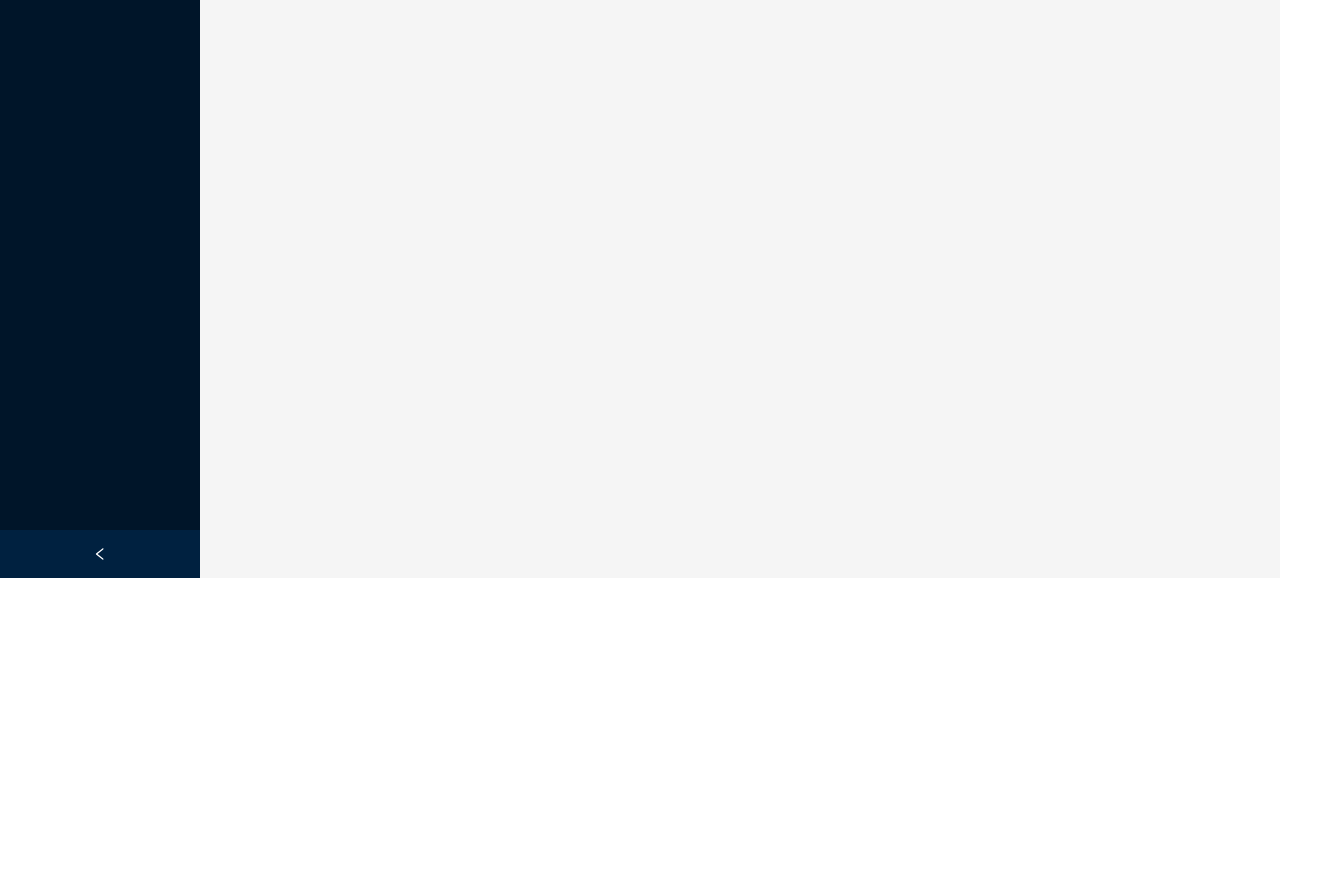
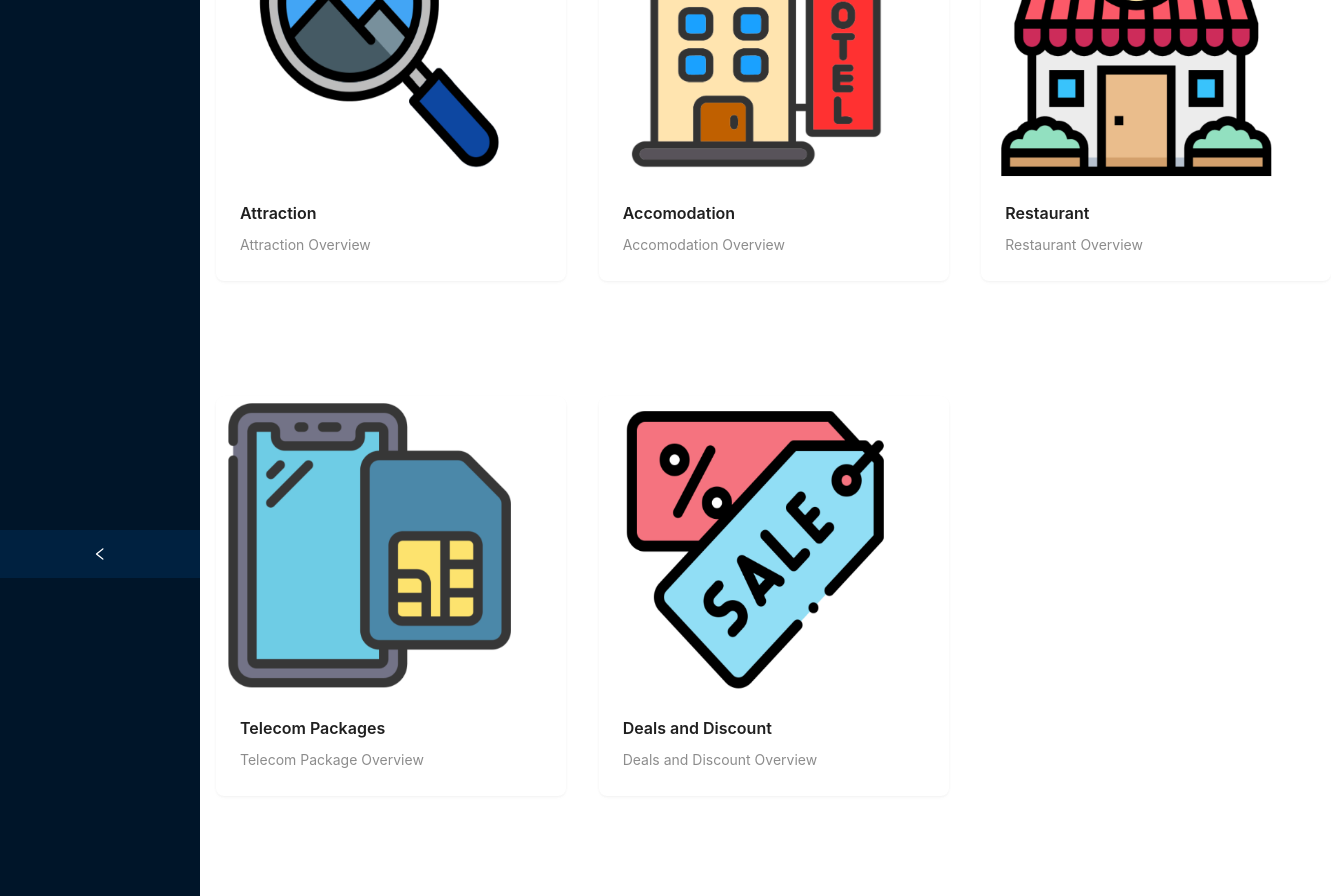
Before and after one commit to tt02-capstone/tt02-admin-portal, a React (Create React App) app: page /home in a window 1280 px wide. Shown: the part 222-1118 px from the top of the page, 1331 px wide, since content can reach past the window. Before the commit the page ends 800 px from the top, so only its background shows below. Built offline with nearby package versions, Linux system fonts and the light colour scheme; sample sign-in values are in the browser's storage.

Commit message:
view categories + view all attractions + view attraction details

```diff
--- a/src/App.js
+++ b/src/App.js
@@ -9,6 +9,7 @@ import React, { useEffect, useState } from "react";
 import { MailOutlined } from '@ant-design/icons';
 import LogoutIcon from '@mui/icons-material/Logout';
 import {Footer} from "antd/es/layout/layout";
+import Attraction from "./pages/Attraction";
 function App() {
 
   const navigate = useNavigate();
@@ -23,9 +24,12 @@ function App() {
   ];
 
   const onClickNewTab = (tab) => {
-      setCurrentTab(tab.key);
+      console.log(tab.key);
       if (tab.key == '/') {
         localStorage.removeItem("user");
+        navigate(tab.key);
+      } else {
+        setCurrentTab(tab.key);
         navigate(tab.key);
       }
   };
@@ -43,6 +47,7 @@ function App() {
           <Route path="/" element={<Login />} />
           <Route path="/home" element={<Home />} />
           <Route path="/createAdmin" element={<CreateAdmin />} />
+          <Route path="/attraction" element={<Attraction />} />
       </Routes>
         {/*<Footer style={{ textAlign: 'center' }}>TT02 Captsone ©2023</Footer>*/}
     </Layout>
--- /dev/null
+++ b/src/pages/Attraction.js
@@ -0,0 +1,120 @@
+import { Layout } from 'antd';
+import { React , useEffect, useState } from 'react';
+import CustomHeader from "../components/CustomHeader";
+import { Content } from "antd/es/layout/layout";
+import { Navigate, Link } from 'react-router-dom';
+import { getAttractionList } from '../redux/AttractionRedux';
+import  {  Space, Table, Tag  } from 'antd';
+
+export default function Attraction() {
+    const user = JSON.parse(localStorage.getItem("user"));
+    const [data, setData] = useState([]);
+    const [loading, setLoading] = useState(false);
+
+    useEffect(() => {
+        const fetchData = async() => {
+            try {
+                let listOfAttractions = await getAttractionList();
+                setData(listOfAttractions);
+                setLoading(false);
+            } catch (error) {
+                alert ('An error occur! Failed to retrieve attraction list!');
+                setLoading(false);
+            }
+        };
+        fetchData();
+    }, []);
+
+    const datasource = data.map((item, index) => {
+        const publishedStatus = item.is_published ? 'Published' : 'Not Published';
+        const priceList = item.price_list;
+
+        const formatPriceList = priceList.map(item => {
+            return `${item.ticket_type}: Local $${item.local_amount}, Tourist $${item.tourist_amount}`;
+        });
+
+        const priceListString = formatPriceList.join('\n');
+
+        return {
+            key: index,
+            name: item.name,
+            address: item.address,
+            age_group: item.age_group,
+            category: item.attraction_category,
+            description: item.description,
+            status: publishedStatus,
+            price_list: priceListString
+        };
+    });
+
+
+    const columns = [
+        {
+            title: 'Name',
+            dataIndex: 'name',
+            key: 'name',
+        },
+        {
+            title: 'Address',
+            dataIndex: 'address',
+            key: 'address',
+        },
+        {
+            title: 'Age Group',
+            dataIndex: 'age_group',
+            key: 'age_group',
+            width: 350
+        },
+        {
+            title: 'Category',
+            dataIndex: 'category',
+            key: 'category',
+        },
+        {
+            title: 'Description',
+            dataIndex: 'description',
+            key: 'description',
+            width: 800
+        },
+        {
+            title: 'Status',
+            dataIndex: 'status',
+            key: 'status',
+        },
+        {
+            title: 'Price List',
+            dataIndex: 'price_list',
+            key: 'price_list',
+            width: 220
+        }
+    ];
+
+    return user ? (
+        <Layout style={styles.layout}>
+             <CustomHeader text={"Attractions"}/>
+             <Content style={styles.content}>
+             <div>
+                <h1>List of Attractions</h1>
+                <Table dataSource={datasource} columns={columns} style={{ width : '98%' }} />
+            </div>
+             </Content>
+        </Layout>
+    ):
+    (
+        <Navigate to="/" />
+    )
+
+}
+
+const styles = {
+    layout: {
+        minHeight: '100vh',
+        backgroundColor: 'white'
+    },
+    content: {
+        margin: '20px 30px 0',
+        alignSelf: 'center',
+        alignItems: 'center',
+        justifyContent: 'center'
+    },
+}
--- a/src/pages/CreateAdmin.js
+++ b/src/pages/CreateAdmin.js
@@ -2,8 +2,7 @@ import Navbar from "../components/Navbar"
 import React, { useState } from "react";
 import { FormLabel, Button, TextField } from '@mui/material';
 import { Layout } from 'antd';
-import {useNavigate} from 'react-router-dom';
-import { toast } from 'react-toastify';
+import {useNavigate, Navigate} from 'react-router-dom';
 import 'react-toastify/dist/ReactToastify.css';
 import { createAdmin } from "../redux/adminRedux";
 import CustomHeader from "../components/CustomHeader";
@@ -14,10 +13,10 @@ export default function CreateAdmin() {
     const [password, setPassword] = useState("");
     const [createAdminMsg, setCreateAdminMsg] = useState();
 
+    const user = JSON.parse(localStorage.getItem("user")); // check if the user is logged in
+
     const navigate = useNavigate();
     const { Header, Content, Sider, Footer } = Layout;
-
-    const baseURL = "http://localhost:8080/staff";
 
     const formStyle ={
       maxWidth: "800px",
@@ -52,7 +51,7 @@ export default function CreateAdmin() {
       }
     }
 
-    return (
+    return user ? (
           <Layout style={styles.layout}>
                 <CustomHeader text={"Header"}/>
                 {createAdminMsg && <p>Admin Created Successfully!</p>}
@@ -96,17 +95,21 @@ export default function CreateAdmin() {
                     </Content>
             </Layout>
         </Layout>
-    );
+    ) :
+    (
+      <Navigate to="/" />
+    )
   }
 
-const styles = {
+  const styles = {
     layout: {
         minHeight: '100vh',
+        backgroundColor: 'white'
     },
     content: {
         margin: '24px 16px 0',
         alignSelf: 'center',
         alignItems: 'center',
-        justifyContent: 'center',
+        justifyContent: 'center'
     },
 }
--- a/src/pages/Home.js
+++ b/src/pages/Home.js
@@ -1,31 +1,134 @@
-import {Layout, theme} from 'antd';
-import React from "react";
+import { Layout } from 'antd';
+import { React } from 'react';
 import CustomHeader from "../components/CustomHeader";
-import {Content} from "antd/es/layout/layout";
+import { Content } from "antd/es/layout/layout";
+import { Navigate, Link } from 'react-router-dom';
+import { Card, Col, Row } from 'antd';
 
 export default function Home() {
+    const user = JSON.parse(localStorage.getItem("user"));
+    const { Meta } = Card;
 
+    console.log(user);
 
-    return (
+    return  user ?
+        (
             <Layout style={styles.layout}>
-                <CustomHeader text={"Header"} />
+                <CustomHeader text={"Home"}/>
 
                 <Content style={styles.content}>
-                    <div style={{ padding: 24, minHeight: 360 }}>content</div>
+                    <div>
+                        <Row gutter={100}>
+                            <Col span={8}>
+                                <Link to={'/attraction'}>
+                                    <Card
+                                        hoverable
+                                        style={{
+                                            width: 350,
+                                            height: 400,
+                                            margin: '15px 0'
+                                        }}
+                                        cover={<img alt="attractions" src="image/attractions.png" style={{width:300, height:300}}/>}
+                                        bordered={false}
+                                    >
+                                        <Meta
+                                            title="Attraction"
+                                            description="Attraction Overview"/>
+                                    </Card>
+                                </Link>
+                            </Col>
+                            <Col span={8}>
+                                <Link to={'/'}>
+                                    <Card
+                                        hoverable
+                                        style={{
+                                            width: 350,
+                                            height: 400,
+                                            margin: '15px 0'
+                                        }}
+                                        cover={<img alt="example" src="image/hotel.png" style={{width:300, height:300}}/>}
+                                        bordered={false}
+                                    >
+                                        <Meta title="Accomodation" description="Accomodation Overview"/>
+                                    </Card>
+                                </Link>
+                            </Col>
+                            <Col span={8}>
+                                <Link to={'/'}>
+                                    <Card
+                                        hoverable
+                                        style={{
+                                            width: 350,
+                                            height: 400,
+                                            margin: '15px 0'
+                                        }}
+                                        cover={<img alt="restaurant" src="image/restaurant.png" style={{width:300, height:300}} />}
+                                        bordered={false}
+                                    >
+                                        <Meta title="Restaurant" description="Restaurant Overview"/>
+                                    </Card>
+                                </Link>
+                            </Col>
+                        </Row>
+                        <Row gutter={100}>
+                            <Col span={8}>
+                                <Link to={'/'}>
+                                    <Card
+                                        hoverable
+                                        style={{
+                                            width: 350,
+                                            height: 400,
+                                            margin: '100px 0'
+                                        }}
+                                        cover={<img alt="telecom" src="image/telecom.png" style={{width:300, height:300}}/>}
+                                        bordered={false}
+                                    >
+                                        <Meta
+                                            title="Telecom Packages"
+                                            description="Telecom Package Overview"/>
+                                    </Card>
+                                </Link>
+                            </Col>
+                            <Col span={8}>
+                                <Link to={'/'}>
+                                    <Card
+                                        hoverable
+                                        style={{
+                                            width: 350,
+                                            height: 400,
+                                            margin: '100px 0'
+                                        }}
+                                        cover={<img alt="deals" src="image/discount.png" style={{width:300, height:300}}/>}
+                                        bordered={false}
+                                    >
+                                        <Meta
+                                            title="Deals and Discount"
+                                            description="Deals and Discount Overview"/>
+                                    </Card>
+                                </Link>
+                            </Col>
+                        </Row>
+                    </div>
+
                 </Content>
 
             </Layout>
-    )
+        ) :
+        (
+            <Navigate to="/" />
+        )
+
 }
 
 const styles = {
     layout: {
         minHeight: '100vh',
+        backgroundColor: 'white'
     },
     content: {
         margin: '24px 16px 0',
         alignSelf: 'center',
         alignItems: 'center',
-        justifyContent: 'center',
+        justifyContent: 'center'
     },
 }
--- /dev/null
+++ b/src/redux/AttractionRedux.js
@@ -0,0 +1,15 @@
+import axios from "axios";
+
+const attractionURL = "http://localhost:8080/attraction";
+
+export async function getAttractionList() {
+    try {
+        const response = await axios.get(`${attractionURL}/getAllAttraction`);
+        if (response.data != []) {
+            // console.log('success', response.data);
+            return response.data;
+        }
+    } catch (error) {
+        console.error("Retrieve attraction list error!");
+    }
+}
```
